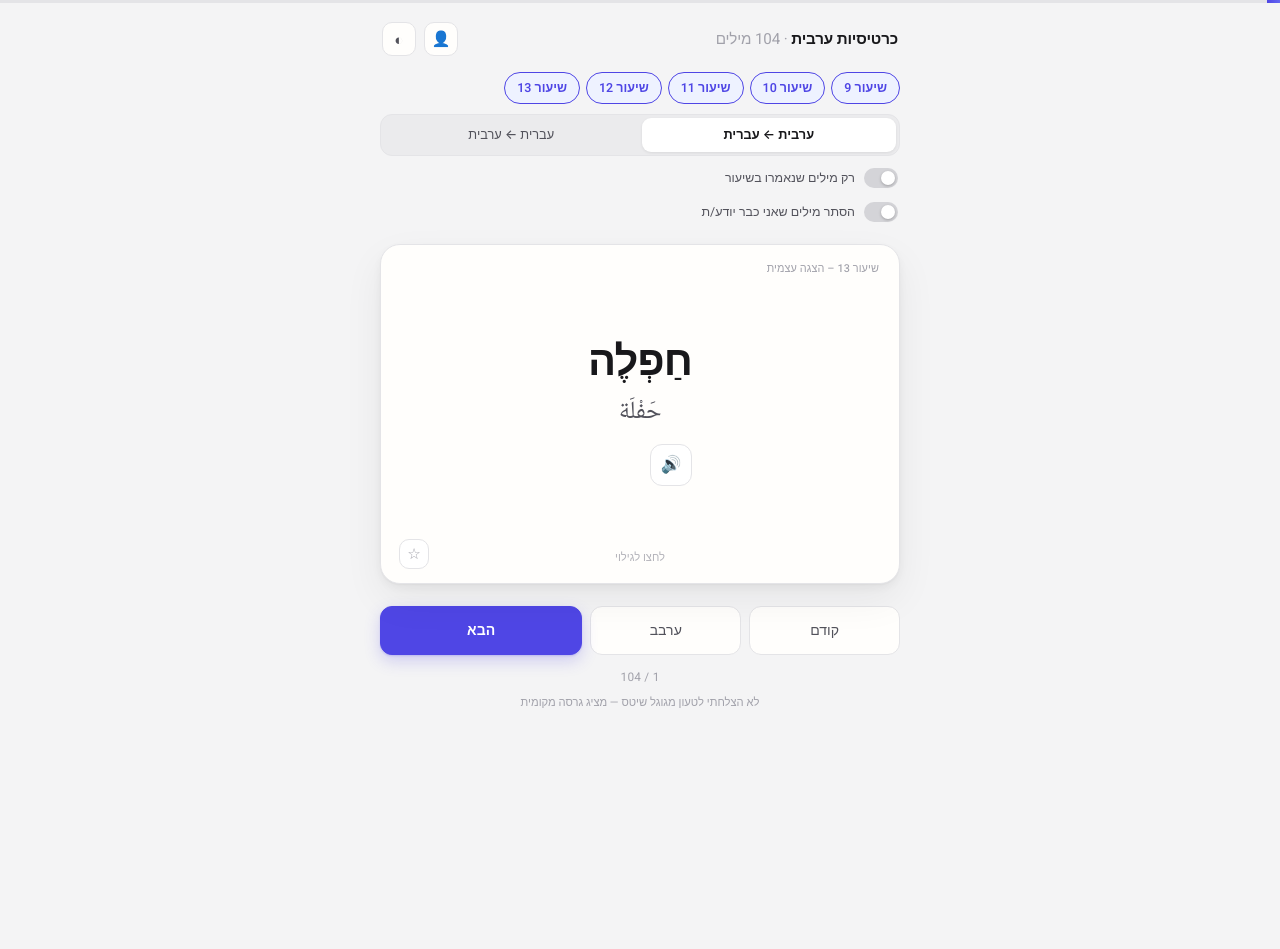
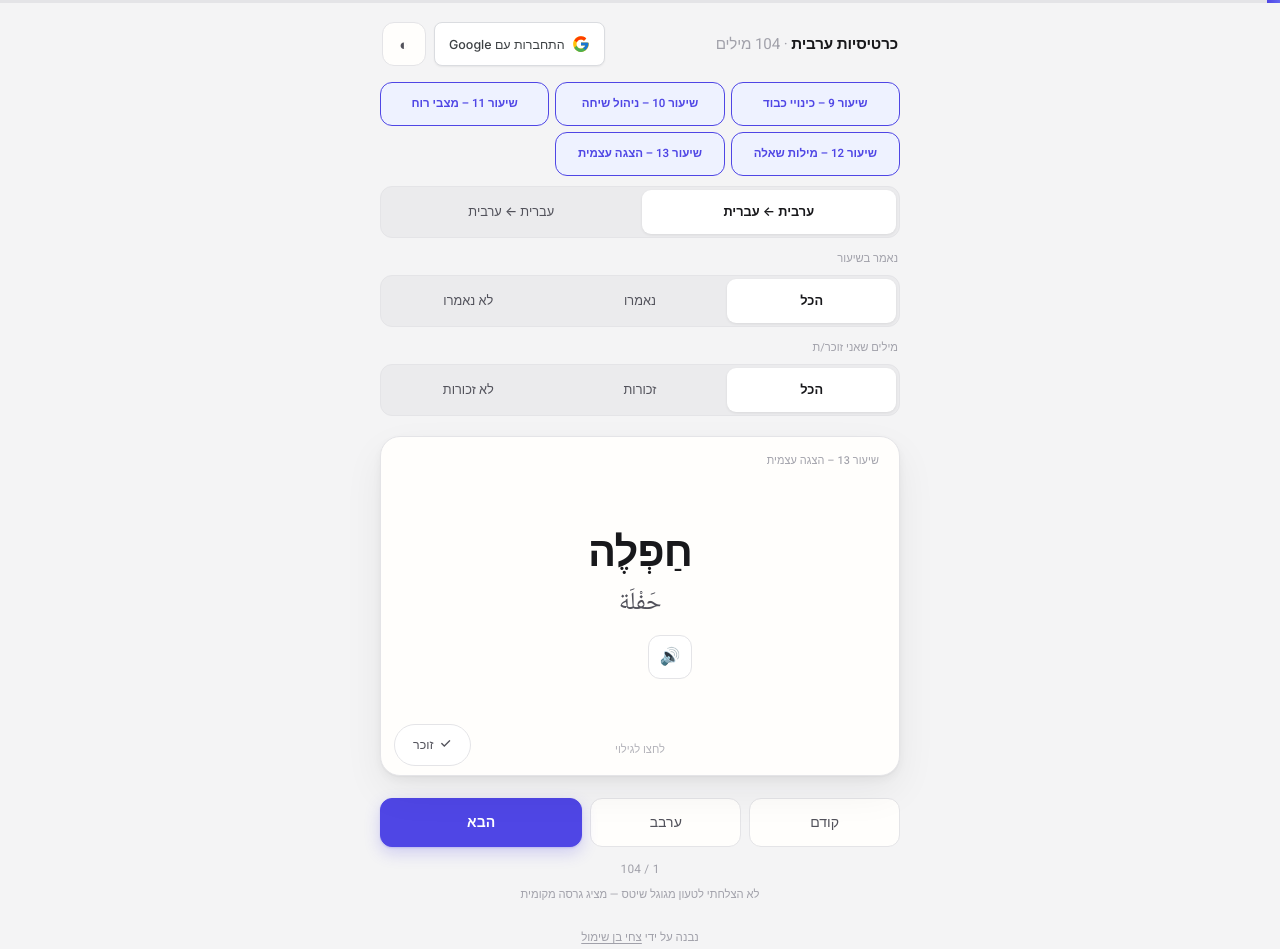
Before and after one commit to tzahibensh-eng/Hebrew-Arabic-Flash-Cards, a plain HTML site: page index.html in a window 1280 px wide. Before the commit the page ends 800 px from the top, so only its background shows below. Drawn offline with Linux system fonts and the light colour scheme; no server answers.

Commit message:
Update index.html

```diff
--- a/index.html
+++ b/index.html
@@ -49,16 +49,28 @@ html[data-theme="dark"] {
 
 * { box-sizing: border-box; margin: 0; padding: 0; -webkit-tap-highlight-color: transparent; }
 
+html { -webkit-text-size-adjust: 100%; text-size-adjust: 100%; }
+html, body { overflow-x: hidden; max-width: 100vw; }
+
 body {
   font-family: 'Heebo','Inter',system-ui,-apple-system,sans-serif;
+  font-size: 16px;
   background: var(--bg);
   color: var(--text);
   min-height: 100vh;
   min-height: 100dvh;
   display: flex; flex-direction: column; align-items: center;
-  padding: 0 16px calc(24px + env(safe-area-inset-bottom));
+  padding: env(safe-area-inset-top) calc(16px + env(safe-area-inset-right))
+           calc(24px + env(safe-area-inset-bottom)) calc(16px + env(safe-area-inset-left));
   transition: background .3s var(--ease), color .3s var(--ease);
   -webkit-font-smoothing: antialiased;
+}
+
+button, .chip, .segmented button {
+  touch-action: manipulation;
+  -webkit-touch-callout: none;
+  -webkit-user-select: none;
+  user-select: none;
 }
 
 /* ── progress ─────────────────────────────── */
@@ -82,7 +94,7 @@ header {
 .brand span { color: var(--muted); font-weight: 400; }
 
 .icon-btn {
-  width: 34px; height: 34px; border-radius: 10px;
+  width: 44px; height: 44px; border-radius: 12px;
   border: 1px solid var(--border); background: var(--surface);
   color: var(--text-2); cursor: pointer; font-size: .95rem;
   display: grid; place-items: center;
@@ -91,23 +103,46 @@ header {
 .icon-btn:hover  { border-color: var(--border-2); color: var(--text); }
 .icon-btn:active { transform: translateY(2px); }
 
-.auth-avatar {
-  width: 34px; height: 34px; border-radius: 50%;
-  border: 1px solid var(--border); cursor: pointer; object-fit: cover;
+.google-btn {
+  display: flex; align-items: center; gap: 7px;
+  height: 44px; padding: 0 14px;
+  border-radius: 8px; border: 1px solid #dadce0; background: #fff;
+  color: #3c4043; font-family: 'Inter', 'Heebo', system-ui, sans-serif;
+  font-size: .78rem; font-weight: 500; letter-spacing: 0; white-space: nowrap;
+  cursor: pointer; box-shadow: 0 1px 2px rgba(0,0,0,.06);
   transition: all .18s var(--ease);
 }
-.auth-avatar:hover  { border-color: var(--accent); }
-.auth-avatar:active { transform: translateY(2px); }
+.google-btn:hover  { box-shadow: 0 1px 4px rgba(0,0,0,.18); border-color: #c6c9cc; }
+.google-btn:active { transform: translateY(2px); }
+.google-btn svg { width: 18px; height: 18px; flex-shrink: 0; }
+
+.user-chip {
+  display: flex; align-items: center; gap: 8px;
+  height: 44px; max-width: 170px; padding: 0 14px 0 4px;
+  border-radius: 999px; border: 1px solid var(--border); background: var(--surface);
+  color: var(--text); font-size: .78rem; font-weight: 500;
+  cursor: pointer; transition: all .18s var(--ease);
+}
+.user-chip:hover  { border-color: var(--accent); }
+.user-chip:active { transform: translateY(2px); }
+.user-chip img {
+  width: 30px; height: 30px; border-radius: 50%; flex-shrink: 0; object-fit: cover;
+}
+.user-chip span {
+  overflow: hidden; text-overflow: ellipsis; white-space: nowrap;
+}
 
 /* ── controls ─────────────────────────────── */
 .controls { width: 100%; max-width: 520px; display: flex; flex-direction: column; gap: 10px; margin-bottom: 20px; }
 
-.chips { display: flex; gap: 6px; flex-wrap: wrap; }
+.chips { display: grid; grid-template-columns: repeat(3, 1fr); gap: 6px; }
 .chip {
-  font-size: .78rem; font-weight: 500;
-  padding: 6px 12px; border-radius: 999px;
+  min-height: 44px;
+  font-size: .72rem; font-weight: 500; line-height: 1.35;
+  padding: 8px 6px; border-radius: 12px;
   border: 1px solid var(--border); background: var(--surface);
-  color: var(--text-2); cursor: pointer; user-select: none;
+  color: var(--text-2); cursor: pointer;
+  text-align: center; display: flex; align-items: center; justify-content: center;
   transition: all .18s var(--ease);
 }
 .chip:active { transform: translateY(2px); }
@@ -115,7 +150,6 @@ header {
   background: var(--accent-sf); border-color: var(--accent);
   color: var(--accent); font-weight: 600;
 }
-.chip input { display: none; }
 
 .segmented {
   display: flex; padding: 3px; gap: 3px;
@@ -123,7 +157,7 @@ header {
   border-radius: 12px;
 }
 .segmented button {
-  flex: 1; padding: 8px 10px; font-size: .8rem; font-weight: 500;
+  flex: 1; min-height: 44px; padding: 8px 10px; font-size: .8rem; font-weight: 500;
   font-family: inherit; border: none; border-radius: 9px;
   background: transparent; color: var(--text-2); cursor: pointer;
   transition: all .2s var(--ease);
@@ -134,28 +168,9 @@ header {
   font-weight: 600; box-shadow: 0 1px 3px rgba(0,0,0,.08);
 }
 
-.switch-row {
-  display: flex; align-items: center; gap: 9px;
-  font-size: .78rem; color: var(--text-2); cursor: pointer; user-select: none;
-  padding: 2px;
-}
-.switch { position: relative; width: 34px; height: 20px; flex-shrink: 0; }
-.switch input { display: none; }
-.slider {
-  position: absolute; inset: 0; border-radius: 999px;
-  background: var(--border-2); transition: background .22s var(--ease);
-}
-.slider::after {
-  content: ''; position: absolute; top: 3px; right: 3px;
-  width: 14px; height: 14px; border-radius: 50%;
-  background: #fff; box-shadow: 0 1px 3px rgba(0,0,0,.25);
-  transition: transform .22s var(--ease);
-}
-.switch input:checked + .slider { background: var(--accent); }
-.switch input:checked + .slider::after { transform: translateX(-14px); }
-
 /* ── card ─────────────────────────────────── */
 .card-wrap {
+  position: relative;
   perspective: 1600px;
   width: 100%; max-width: 520px; min-height: 340px;
   cursor: pointer; margin-bottom: 4px;
@@ -203,18 +218,21 @@ header {
   opacity: .8;
 }
 .know-btn {
-  position: absolute; bottom: 14px; left: 18px;
-  width: 30px; height: 30px; border-radius: 10px;
+  position: absolute; bottom: 10px; left: 14px; z-index: 5;
+  display: flex; align-items: center; gap: 6px;
+  padding: 11px 18px; border-radius: 999px;
   border: 1px solid var(--border); background: var(--surface-2);
-  color: var(--muted); cursor: pointer; font-size: .95rem;
-  display: grid; place-items: center;
+  color: var(--text-2); cursor: pointer;
+  font-family: inherit; font-size: .78rem; font-weight: 500;
   transition: all .18s var(--ease);
 }
 .know-btn:hover  { border-color: var(--emerald); color: var(--emerald); }
 .know-btn:active { transform: translateY(2px); }
+.know-btn .chk { font-size: .85rem; line-height: 1; }
 .know-btn.on {
-  background: color-mix(in srgb, var(--emerald) 14%, transparent);
-  border-color: var(--emerald); color: var(--emerald);
+  background: var(--emerald); border-color: var(--emerald);
+  color: #fff; font-weight: 600;
+  box-shadow: 0 1px 2px rgba(5,150,105,.25), 0 6px 16px rgba(5,150,105,.25);
 }
 
 .transliteration {
@@ -241,7 +259,7 @@ header {
 
 .sound-btn {
   margin-top: 6px;
-  width: 42px; height: 42px; border-radius: 12px;
+  width: 44px; height: 44px; border-radius: 12px;
   border: 1px solid var(--border); background: var(--surface-2);
   color: var(--text-2); cursor: pointer; font-size: 1.05rem;
   display: grid; place-items: center;
@@ -263,7 +281,7 @@ header {
 .word-block .arabic-script  { font-size: clamp(.95rem, 3.6vw, 1.25rem); line-height: 1.85; }
 .gender-divider { height: 1px; background: var(--border); margin: 2px 8px; }
 .sound-btn-sm {
-  width: 34px; height: 34px; border-radius: 10px; flex-shrink: 0;
+  width: 40px; height: 40px; border-radius: 10px; flex-shrink: 0;
   border: 1px solid var(--border); background: var(--surface-2);
   color: var(--text-2); cursor: pointer; font-size: .9rem;
   display: grid; place-items: center;
@@ -300,6 +318,28 @@ header {
 .status { margin-top: 8px; font-size: .7rem; color: var(--muted); min-height: 1em; }
 
 .empty { color: var(--muted); font-size: .9rem; text-align: center; }
+
+.filter-label { font-size: .7rem; color: var(--muted); margin: 2px 2px -2px; }
+
+.credit {
+  margin-top: 26px; font-size: .72rem; color: var(--muted);
+  text-align: center;
+}
+.credit a {
+  color: var(--muted); text-decoration: underline; text-underline-offset: 2px;
+  transition: color .18s var(--ease);
+}
+.credit a:hover { color: var(--accent); }
+
+.confetti-piece {
+  position: fixed; top: 0; left: 0; width: 8px; height: 8px; border-radius: 2px;
+  pointer-events: none; z-index: 999;
+  animation: confetti-rise 950ms ease-out forwards;
+}
+@keyframes confetti-rise {
+  0%   { transform: translate(0, 0) rotate(0deg); opacity: 1; }
+  100% { transform: translate(var(--dx, 0px), -300px) rotate(560deg); opacity: 0; }
+}
 </style>
 </head>
 <body>
@@ -309,8 +349,19 @@ header {
 <header>
   <div class="brand">כרטיסיות ערבית <span id="srcTag"></span></div>
   <div style="display:flex;align-items:center;gap:8px;">
-    <button class="icon-btn" id="authBtn" onclick="signIn()" title="התחברות עם גוגל">👤</button>
-    <img class="auth-avatar" id="authAvatar" style="display:none" onclick="signOutUser()" alt="">
+    <button class="google-btn" id="authBtn" onclick="signIn()">
+      <svg viewBox="0 0 48 48" aria-hidden="true">
+        <path fill="#FFC107" d="M43.6 20.5H42V20H24v8h11.3C33.9 32.7 29.4 36 24 36c-6.6 0-12-5.4-12-12s5.4-12 12-12c3.1 0 5.8 1.1 8 3l6-6C34.5 5.1 29.6 3 24 3 12.4 3 3 12.4 3 24s9.4 21 21 21 21-9.4 21-21c0-1.4-.1-2.7-.4-3.5z"/>
+        <path fill="#FF3D00" d="M6.3 14.7l6.6 4.8C14.6 15.3 18.9 12 24 12c3.1 0 5.8 1.1 8 3l6-6C34.5 5.1 29.6 3 24 3 16.3 3 9.7 7.3 6.3 14.7z"/>
+        <path fill="#4CAF50" d="M24 45c5.4 0 10.3-2.1 14-5.5l-6.5-5.3C29.6 35.7 26.9 36.5 24 36.5c-5.4 0-9.9-3.3-11.5-7.9l-6.6 5.1C9.5 40.6 16.2 45 24 45z"/>
+        <path fill="#1976D2" d="M43.6 20.5H42V20H24v8h11.3c-1 2.9-3.2 5.3-6.1 6.7l6.5 5.3C39.9 37 44 31.4 44 24c0-1.4-.1-2.7-.4-3.5z"/>
+      </svg>
+      <span>התחברות עם Google</span>
+    </button>
+    <button class="user-chip" id="userChip" style="display:none" onclick="signOutUser()" title="לחצו להתנתקות">
+      <img id="authAvatar" alt="">
+      <span id="authName"></span>
+    </button>
     <button class="icon-btn" id="themeBtn" onclick="toggleTheme()" title="מצב תצוגה">◐</button>
   </div>
 </header>
@@ -321,14 +372,18 @@ header {
     <button id="btnAH" class="on" onclick="setDir('ah')">ערבית ← עברית</button>
     <button id="btnHA" onclick="setDir('ha')">עברית ← ערבית</button>
   </div>
-  <label class="switch-row">
-    <span class="switch"><input type="checkbox" id="saidOnly" onchange="rebuild()"><span class="slider"></span></span>
-    רק מילים שנאמרו בשיעור
-  </label>
-  <label class="switch-row">
-    <span class="switch"><input type="checkbox" id="hideKnown" onchange="rebuild()"><span class="slider"></span></span>
-    הסתר מילים שאני כבר יודע/ת
-  </label>
+  <div class="filter-label">נאמר בשיעור</div>
+  <div class="segmented" id="saidSeg">
+    <button class="on" data-v="all" onclick="setSaidFilter('all')">הכל</button>
+    <button data-v="said" onclick="setSaidFilter('said')">נאמרו</button>
+    <button data-v="not" onclick="setSaidFilter('not')">לא נאמרו</button>
+  </div>
+  <div class="filter-label">מילים שאני זוכר/ת</div>
+  <div class="segmented" id="knownSeg">
+    <button class="on" data-v="all" onclick="setKnownFilter('all')">הכל</button>
+    <button data-v="known" onclick="setKnownFilter('known')">זכורות</button>
+    <button data-v="not" onclick="setKnownFilter('not')">לא זכורות</button>
+  </div>
 </div>
 
 <div class="card-wrap" id="cardWrap" onclick="flip()">
@@ -337,14 +392,15 @@ header {
       <span class="lesson-tag" id="lessonTag"></span>
       <span class="badge" id="badgeEl" style="display:none">נאמר בשיעור</span>
       <div id="frontContent"></div>
-      <button class="know-btn" id="knowBtn" aria-label="סמן כידוע"
-        onclick="event.stopPropagation();toggleKnown(deck[idx].id)">☆</button>
       <span class="hint">לחצו לגילוי</span>
     </div>
     <div class="card-face card-back" id="cardBack">
       <div id="backContent"></div>
     </div>
   </div>
+  <button class="know-btn" id="knowBtn" aria-label="סמן כזכור" onclick="event.stopPropagation();markKnown()">
+    <span class="chk">✓</span><span>זוכר</span>
+  </button>
 </div>
 
 <div class="nav-row">
@@ -354,6 +410,7 @@ header {
 </div>
 <div class="counter" id="counter"></div>
 <div class="status" id="status"></div>
+<div class="credit">נבנה על ידי <a href="https://www.linkedin.com/in/tzahi-ben-shimol-411111197/" target="_blank" rel="noopener noreferrer">צחי בן שימול</a></div>
 
 <script type="text/plain" id="fallbackCsv">
 תעתיק,תרגום,ערבית,נאמר_בשיעור,הערות,שיעור
@@ -474,6 +531,7 @@ const LESSON_LABELS = {
 };
 
 let ALL = [], deck = [], idx = 0, dir = 'ah', lessons = [], enabled = new Set();
+let saidFilter = 'all', knownFilter = 'all';
 var knownIds = new Set();
 
 /* ── theme ────────────────────────────────── */
@@ -606,10 +664,10 @@ function show() {
   const c = deck[idx];
   document.getElementById('lessonTag').textContent = LESSON_LABELS[c.lesson] || c.lesson;
   document.getElementById('badgeEl').style.display = c.said ? '' : 'none';
+  const isKnown = knownIds.has(c.id);
   const kb = document.getElementById('knowBtn');
-  const isKnown = knownIds.has(c.id);
-  kb.textContent = isKnown ? '★' : '☆';
   kb.classList.toggle('on', isKnown);
+  kb.querySelector('.chk').textContent = isKnown ? '🎉' : '✓';
 
   const arSide = c.isGenderPair ? genderHTML(c) : arabicHTML(c);
   if (dir === 'ah') { fc.innerHTML = arSide;      bc.innerHTML = hebrewHTML(c); }
@@ -636,6 +694,52 @@ function show() {
 function flip()  { document.getElementById('cardWrap').classList.toggle('flipped'); }
 function move(n) { if (!deck.length) return; idx = (idx + n + deck.length) % deck.length; show(); }
 
+function playSparkle() {
+  try {
+    const ctx = new (window.AudioContext || window.webkitAudioContext)();
+    [1400, 1760, 2093, 2637].forEach(function (freq, i) {
+      const t = ctx.currentTime + i * 0.045;
+      const osc = ctx.createOscillator();
+      const gain = ctx.createGain();
+      osc.type = 'sine';
+      osc.frequency.setValueAtTime(freq, t);
+      gain.gain.setValueAtTime(0.0001, t);
+      gain.gain.exponentialRampToValueAtTime(0.1, t + 0.01);
+      gain.gain.exponentialRampToValueAtTime(0.0001, t + 0.18);
+      osc.connect(gain).connect(ctx.destination);
+      osc.start(t);
+      osc.stop(t + 0.2);
+    });
+    setTimeout(function () { ctx.close(); }, 500);
+  } catch (e) {}
+}
+
+function burstConfetti(x, y) {
+  const colors = ['#4f46e5', '#6366f1', '#059669', '#e11d48', '#f59e0b'];
+  for (let i = 0; i < 22; i++) {
+    const el = document.createElement('span');
+    el.className = 'confetti-piece';
+    el.style.left = x + 'px';
+    el.style.top = y + 'px';
+    el.style.background = colors[Math.floor(Math.random() * colors.length)];
+    el.style.animationDelay = (Math.random() * 100) + 'ms';
+    el.style.setProperty('--dx', (Math.random() * 180 - 90) + 'px');
+    document.body.appendChild(el);
+    setTimeout(function () { el.remove(); }, 1300);
+  }
+}
+
+async function markKnown() {
+  if (!deck.length || typeof toggleKnown !== 'function') return;
+  const nowKnown = await toggleKnown(deck[idx].id);
+  if (nowKnown === true) {
+    const rect = document.getElementById('knowBtn').getBoundingClientRect();
+    burstConfetti(rect.left + rect.width / 2, rect.top);
+    playSparkle();
+    setTimeout(function () { move(1); }, 480);
+  }
+}
+
 function shuffle() {
   for (let i = deck.length - 1; i > 0; i--) {
     const j = Math.floor(Math.random() * (i + 1));
@@ -657,8 +761,7 @@ function renderChips() {
   lessons.forEach(function (ls) {
     const el = document.createElement('label');
     el.className = 'chip on';
-    el.textContent = ls;
-    el.title = LESSON_LABELS[ls] || ls;
+    el.textContent = LESSON_LABELS[ls] || ls;
     el.onclick = function () {
       if (enabled.has(ls)) { enabled.delete(ls); el.classList.remove('on'); }
       else { enabled.add(ls); el.classList.add('on'); }
@@ -668,11 +771,31 @@ function renderChips() {
   });
 }
 
+function setSaidFilter(v) {
+  saidFilter = v;
+  document.querySelectorAll('#saidSeg button').forEach(function (b) {
+    b.classList.toggle('on', b.dataset.v === v);
+  });
+  rebuild();
+}
+
+function setKnownFilter(v) {
+  knownFilter = v;
+  document.querySelectorAll('#knownSeg button').forEach(function (b) {
+    b.classList.toggle('on', b.dataset.v === v);
+  });
+  rebuild();
+}
+
 function rebuild() {
-  const saidOnly = document.getElementById('saidOnly').checked;
-  const hideKnown = document.getElementById('hideKnown').checked;
   deck = ALL.filter(function (c) {
-    return enabled.has(c.lesson) && (!saidOnly || c.said) && (!hideKnown || !knownIds.has(c.id));
+    if (!enabled.has(c.lesson)) return false;
+    if (saidFilter === 'said' && !c.said) return false;
+    if (saidFilter === 'not'  && c.said) return false;
+    const known = knownIds.has(c.id);
+    if (knownFilter === 'known' && !known) return false;
+    if (knownFilter === 'not'   && known) return false;
+    return true;
   });
   shuffle();
 }
@@ -743,31 +866,38 @@ async function loadKnown(uid) {
 }
 
 window.toggleKnown = async function (id) {
-  if (!id) return;
-  if (!currentUser) { window.signIn(); return; }
+  if (!id) return null;
+  if (!currentUser) { window.signIn(); return null; }
   const ref = doc(db, 'users', currentUser.uid);
+  let nowKnown;
   if (knownIds.has(id)) {
     knownIds.delete(id);
+    nowKnown = false;
     await setDoc(ref, { known: arrayRemove(id) }, { merge: true });
   } else {
     knownIds.add(id);
+    nowKnown = true;
     await setDoc(ref, { known: arrayUnion(id) }, { merge: true });
   }
   if (typeof show === 'function') show();
+  return nowKnown;
 };
 
 onAuthStateChanged(auth, function (user) {
   currentUser = user;
   const authBtn = document.getElementById('authBtn');
+  const userChip = document.getElementById('userChip');
   const authAvatar = document.getElementById('authAvatar');
+  const authName = document.getElementById('authName');
   if (user) {
     authBtn.style.display = 'none';
-    authAvatar.style.display = '';
+    userChip.style.display = '';
     authAvatar.src = user.photoURL || '';
-    authAvatar.title = (user.displayName || '') + ' · לחצו להתנתקות';
+    authName.textContent = user.displayName || user.email || '';
     loadKnown(user.uid);
   } else {
     authBtn.style.display = '';
+    userChip.style.display = 'none';
     authAvatar.style.display = 'none';
     knownIds = new Set();
     if (typeof rebuild === 'function') rebuild();
```
